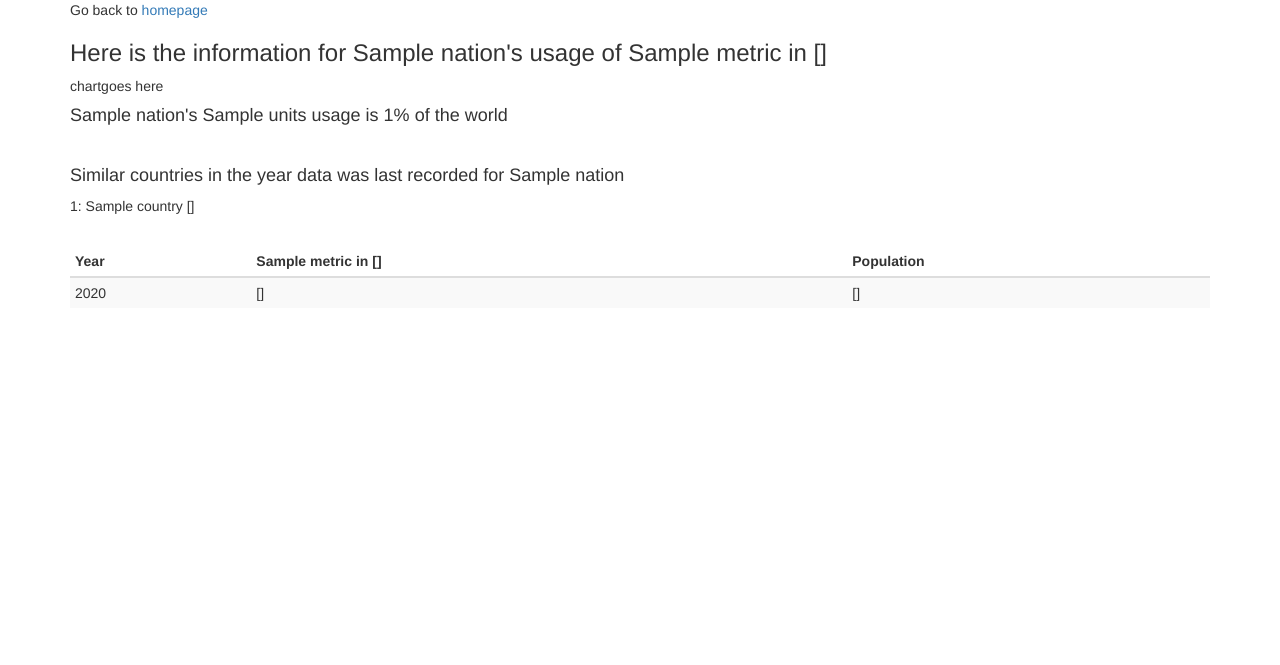
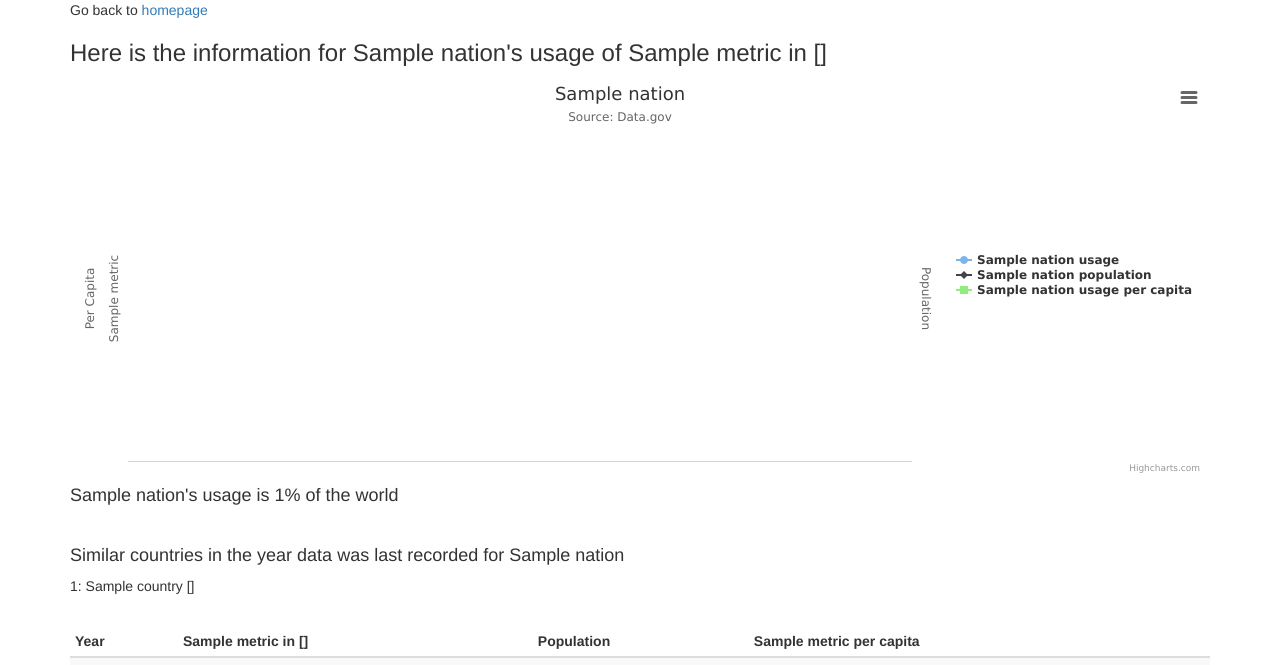
Before and after one commit to alanpropp/cj-final-project, a Flask app: template templates/results.html in a window 1280 px wide. Shown: the top 665 px of the page. Run offline with Flask 2, Linux system fonts and the light colour scheme; the template is opened without the code that fills it: most values are stand-ins (such as "Sample title", 1, 10 or a date in 2020); some libraries are stand-ins or nearby versions.

Commit message:
Playing with charts

```diff
--- a/app.py
+++ b/app.py
@@ -48,13 +48,12 @@
 
 
 
-    units = reqargs.get('units')
     population = []
 
     #Get the units of whatever we are doing
     metric_units = helpers.get_units(metric)
 
-    metric_units = metric_units + " per capita"
+    metric_units = metric_units
     population_overall = helpers.population()
     for p in population_overall:
         if p[''] == country:
@@ -64,21 +63,20 @@
                         population.append(float(p[y]))
                     else:
                         population.append(None)
-
-    if units == 'per capita':
-        for a in range(0,len(argument)):
-            if population[a] != None and argument[a] != None:
-                b = float(argument[a])/float(population[a])
-                argument[a] = b
-            else:
-                argument[a] = None
+    per_capita = []
+    for a in range(0,len(argument)):
+        if population[a] != None and argument[a] != None:
+            b = float(argument[a])/float(population[a])
+            per_capita.append(b)
+        else:
+            per_capita.append(None)
 
     #Time to find similar countries!
     similar_countries = helpers.find_similar_countries(information, years_list, argument, country)
     percentage = helpers.percentage_total(information, years_list, argument)
     return render_template('results.html', nation = country, argument = argument, years = years_list,
-        units = units, metric = metric, metric_units = metric_units, similar = similar_countries,
-        percentage = percentage, population = population)
+        metric = metric, metric_units = metric_units, similar = similar_countries,
+        percentage = percentage, population = population, per_capita = per_capita)
 
 
 if __name__ == '__main__':
--- a/templates/index.html
+++ b/templates/index.html
@@ -20,10 +20,10 @@
     <h3>Select a metric you want to view for the country</h3>
     {% include 'options.html' %}
 
-    <h3> Select whether you would like the information per capita or total</h3>
+<!--     <h3> Select whether you would like the information per capita or total</h3>
       <input type="radio" name="units" value="per capita" checked> Per Capita
     <input type="radio" name="units" value="total"> Total
-
+ -->
     <p>
 
     <input type="submit" value="Submit">
--- a/templates/results.html
+++ b/templates/results.html
@@ -24,20 +24,28 @@
             x: -20
         },
         xAxis: {
-
             categories:   {{ years | tojson }}
-
         },
         yAxis: [{
             title: {
-                text: '{{units}} {{metric}}'
+                text: '{{metric}}'
             },
             plotLines: [{
                 value: 0,
                 width: 1,
                 color: Highcharts.getOptions().colors[1]
-            }]
-        }, {
+            }],
+        },
+        {
+            title: {
+                text: 'Per Capita'
+            },
+            plotLines: [{
+                value: 0,
+                width: 1,
+                color: Highcharts.getOptions().colors[2]
+            }],
+        },{
             title: {
               text: 'Population'
           },
@@ -45,12 +53,9 @@
                 value: 0,
                 width: 1,
                 color: Highcharts.getOptions().colors[2]
-            }]
-
-        }]
-        tooltip: {
-            valueSuffix: ' {{metric_units}}'
-        },
+            }],
+            opposite: true
+        }],
         legend: {
             layout: 'vertical',
             align: 'right',
@@ -58,11 +63,24 @@
             borderWidth: 0
         },
         series: [{
-            name: '{{nation}}',
-            data: {{ argument | tojson }}
+            name: '{{nation}} usage',
+            data: {{ argument | tojson }},
+            tooltip: {
+              valueSuffix: ' {{metric_units}}'
+            }
         },{
-            name: 'Population'
-            data: {{ population | tojson}}
+            name: '{{nation}} population',
+            data: {{ population | tojson}},
+            tooltip: {
+              valueSuffix: ' million people'
+            }
+        },
+        {
+            name: '{{nation}} usage per capita',
+            data: {{ per_capita | tojson}},
+            tooltip: {
+              valueSuffix: ' {{metric_units}} per capita'
+            }
         }]
     });
 });
@@ -88,7 +106,7 @@
     </div>
 
     {% if "{{percentage}}" != 0 %}
-      <h4>{{nation}}'s {{units}} usage is {{percentage}}% of the world</h4>
+      <h4>{{nation}}'s usage is {{percentage}}% of the world</h4>
     {% endif %}
 
 
@@ -107,6 +125,7 @@
               <th>Year</th>
               <th>{{metric}} in {{metric_units}}</th>
               <th>Population</th>
+              <th>{{metric}} per capita</th>
             </tr>
         </thead>
         <tbody>
@@ -119,6 +138,7 @@
 
               <td>{{population[loop.index0] }} </td>
 
+              <td>{{per_capita[loop.index0] }} </td>
               </tr>
             {% endfor %}
         </tbody>
```
